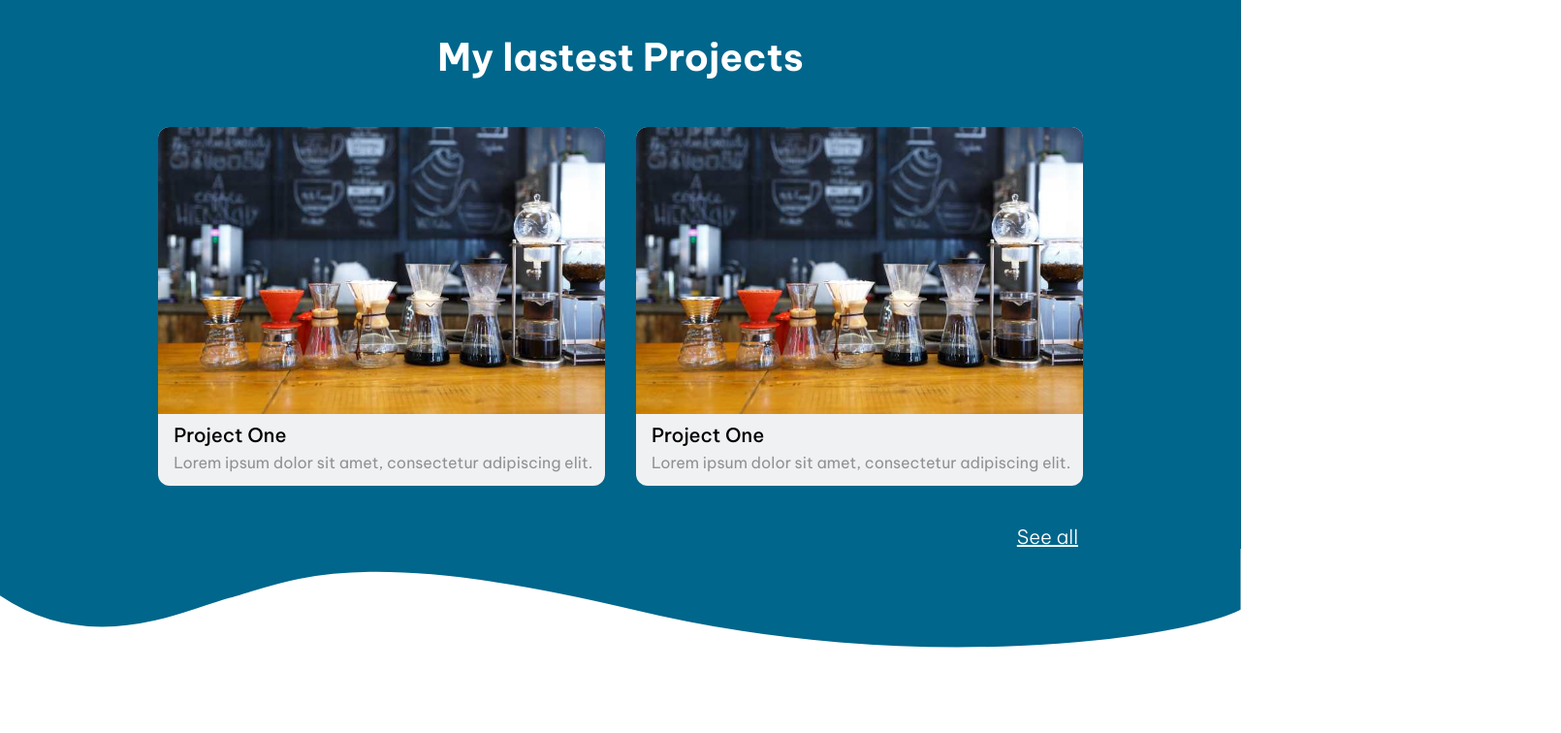
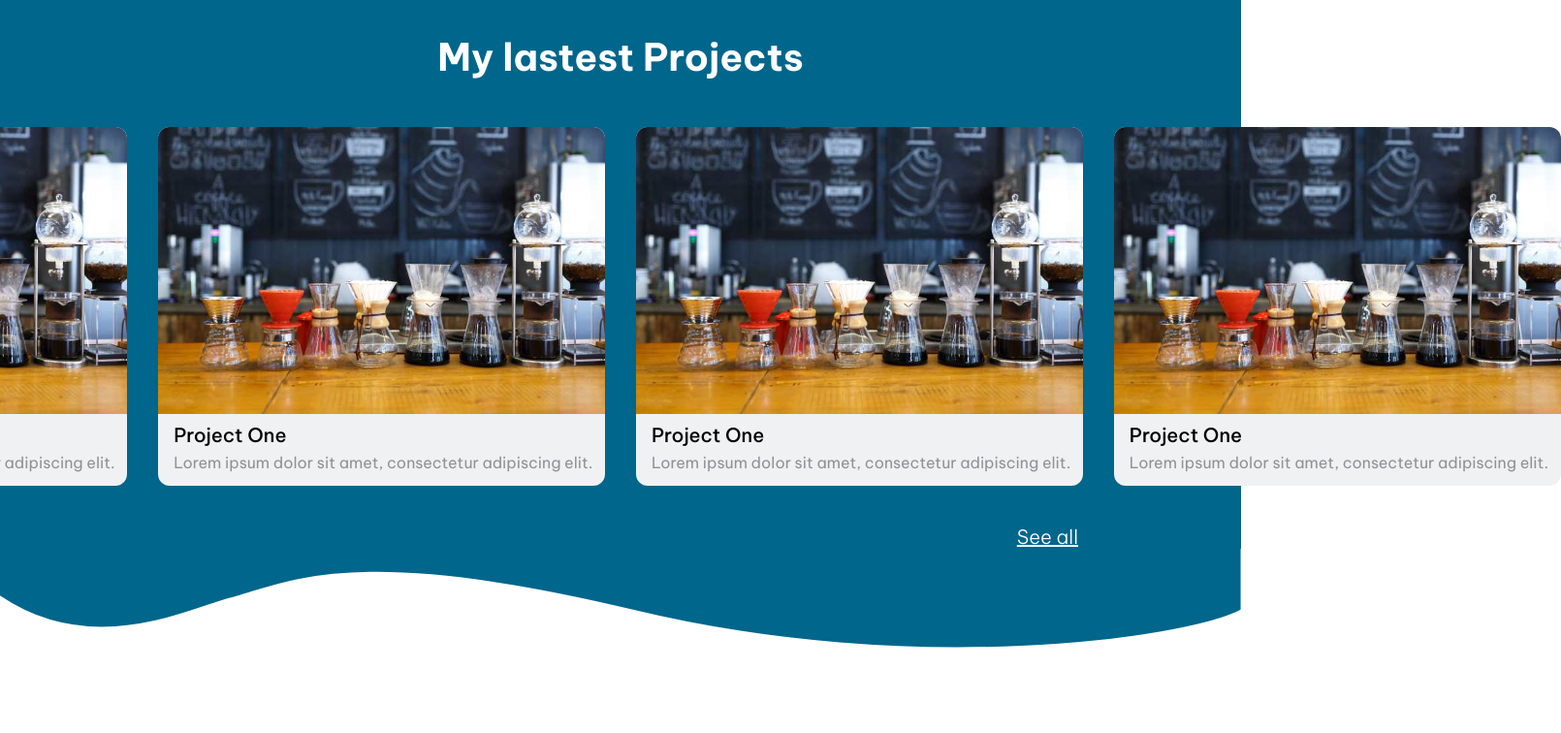
Before and after one commit to JonMenez/landing-page-giDev, a React app: page / in a window 1280 px wide. Shown: the part 1060-1816 px from the top of the page at 97% size, 1610 px wide, since content can reach past the window. Built offline with nearby package versions, Linux system fonts and the light colour scheme.

Commit message:
[ADD] CardProject

```diff
--- a/src/components/Slider.jsx
+++ b/src/components/Slider.jsx
@@ -7,6 +7,8 @@ const Slider = (props) => {
     <div className='slider' id={props.idStyle}>
     <CardProject />
     <CardProject />
+    <CardProject />
+    <CardProject />
     </div>
   )
 };
```
